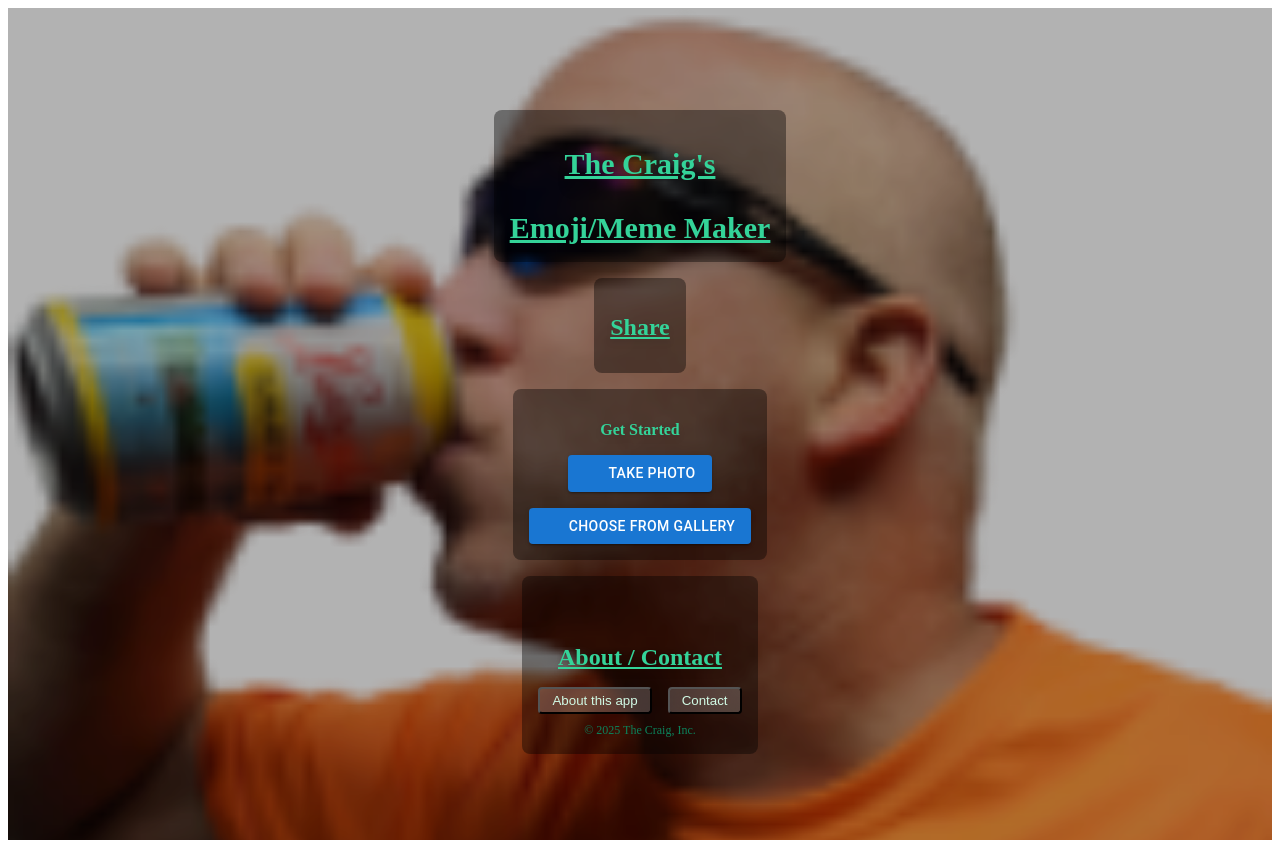
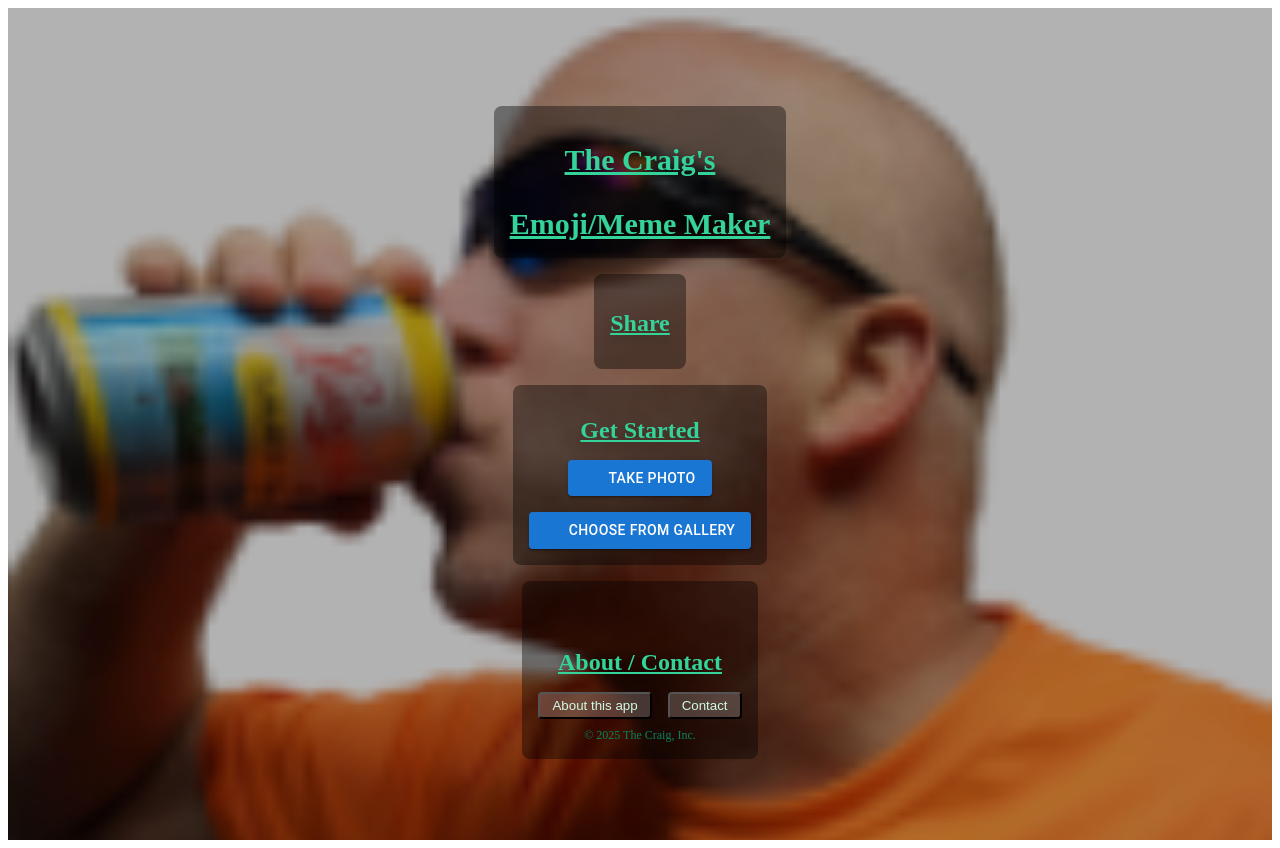
Before and after one commit to cmwillett/emoji-maker, a React (Vite) app: page / in a window 1280 px wide. Built offline with nearby package versions, Linux system fonts and the light colour scheme; no server answers; some icons are missing.

Commit message:
added underline to headers

```diff
--- a/src/components/UploadButtons.jsx
+++ b/src/components/UploadButtons.jsx
@@ -45,9 +45,9 @@ export default function UploadButtons({ onImageSelect }) {
   return (
     <div className="bg-black/40 border border-emerald-400 rounded-lg p-4 mb-4">
       <Stack direction="column" spacing={2} className="mt-4 items-center">
-        <label className="block text-emerald-400 font-semibold drop-shadow-md mb-2">
+        <h2 className="underline block text-emerald-400 font-semibold drop-shadow-md mb-2">
           Get Started
-        </label>
+        </h2>
         <Tooltip title="Use your device's camera to take a new photo..." placement="right">
           <div>
             <EmojiButton
```
